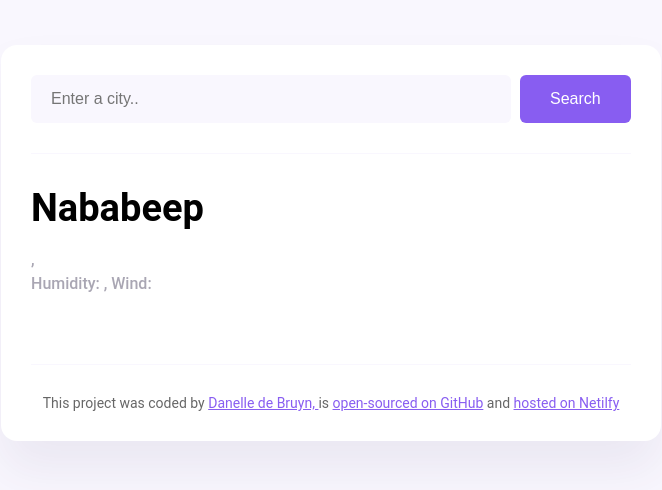
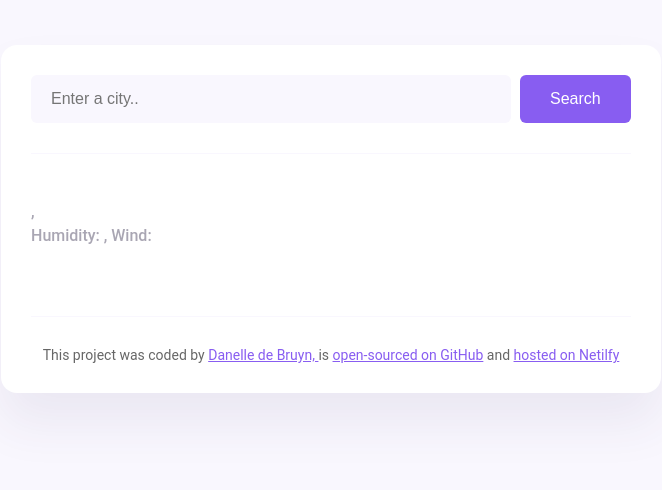
Before and after one commit to DANELLE19/Weather, a plain HTML site: page index.html in a window 1280 px wide. Shown: the whole page, without its empty margins (309-971 px from the left). Drawn offline with nearby package versions, Linux system fonts and the light colour scheme; no server answers.

Commit message:
Update index.html

```diff
--- a/index.html
+++ b/index.html
@@ -25,7 +25,7 @@
     <main>
       <div class="weather-app-data">
         <div>
-      <h1 class="weather-app-city" id="city">Nababeep</h1>
+      <h1 class="weather-app-city" id="city"></h1>
       <p class="weather-app-details">
       <span id="time"></span>,
       <span id="description"></span>
```
